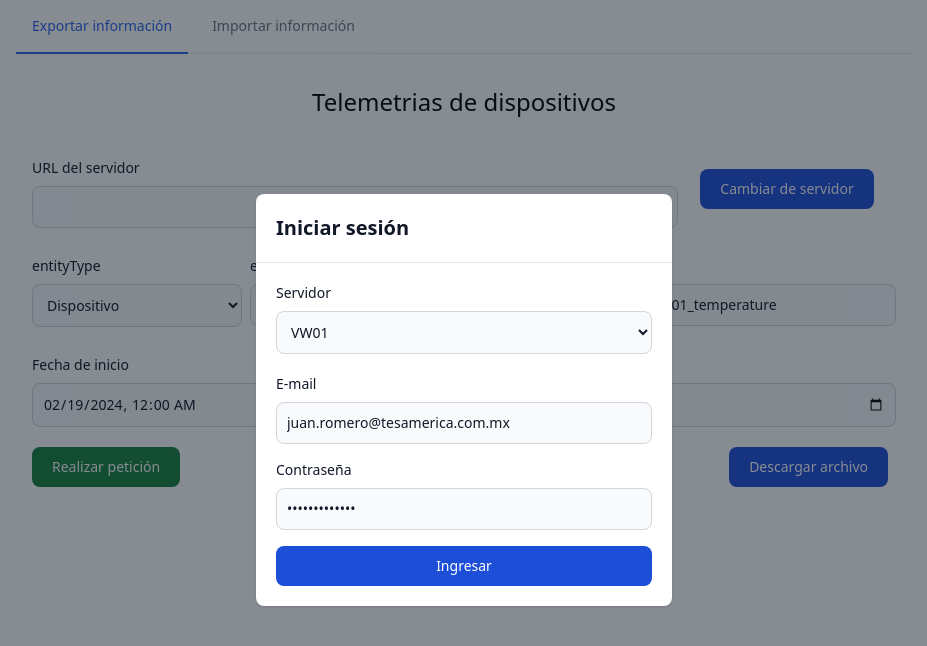
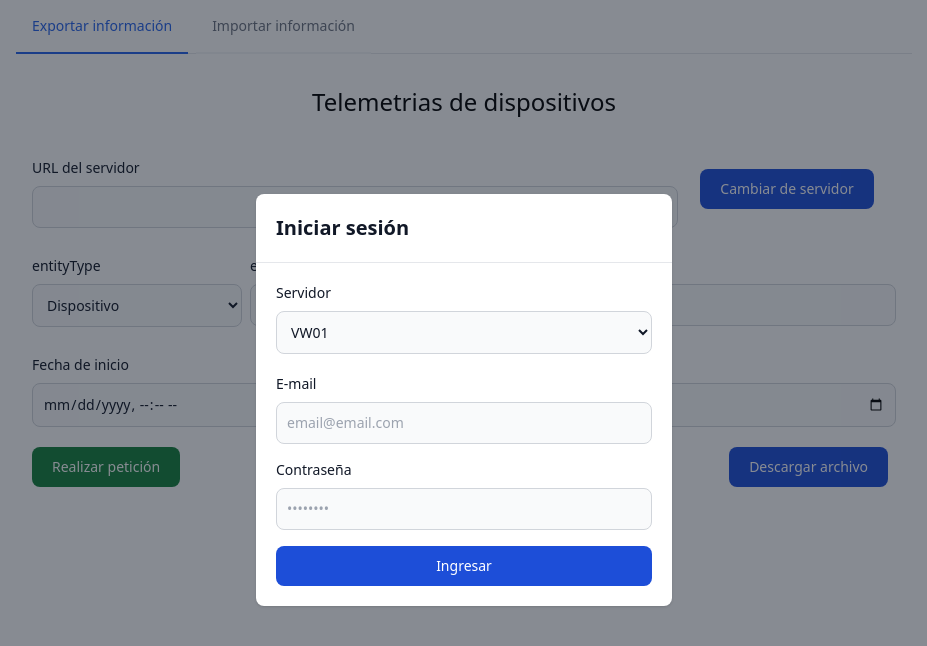
Before and after one commit to Jcarlos-rl/telemetryThingsboardAPI, a plain HTML site: page index.html in a window 1280 px wide. Shown: the whole page, without its empty margins (176-1103 px from the left). Drawn offline with nearby package versions, Linux system fonts and the light colour scheme.

Commit message:
Delete credentials

```diff
--- a/index.html
+++ b/index.html
@@ -39,11 +39,11 @@
                         </div>
                         <div class="mb-5 col-span-3">
                             <label for="entityId" class="block mb-2 text-sm font-medium text-gray-900">entityID</label>
-                            <input type="text" id="entityId" class="bg-gray-50 border border-gray-300 text-gray-900 text-sm rounded-lg focus:ring-blue-500 focus:border-blue-500 block w-full p-2.5" value="d7b38160-653d-11ee-bf9d-d3722ee04691"/>
+                            <input type="text" id="entityId" class="bg-gray-50 border border-gray-300 text-gray-900 text-sm rounded-lg focus:ring-blue-500 focus:border-blue-500 block w-full p-2.5"/>
                         </div>
                         <div class="mb-5 col-span-6" id="content_keys">
                             <label for="keys" class="block mb-2 text-sm font-medium text-gray-900">Claves de la telemetría</label>
-                            <input type="text" id="keys" class="bg-gray-50 border border-gray-300 text-gray-900 text-sm rounded-lg focus:ring-blue-500 focus:border-blue-500 block w-full p-2.5" value="S1_TH_001_humidity,S1_TH_001_temperature"/>
+                            <input type="text" id="keys" class="bg-gray-50 border border-gray-300 text-gray-900 text-sm rounded-lg focus:ring-blue-500 focus:border-blue-500 block w-full p-2.5"/>
                         </div>
                         <div class="mb-5 col-span-6 hidden" id="content_archivo">
                             <label for="keys" class="block mb-2 text-sm font-medium text-gray-900">Archivo .json de mediciones</label>
@@ -51,11 +51,11 @@
                         </div>
                         <div class="mb-5 col-span-6" id="content_startDay">
                             <label for="startDay" class="block mb-2 text-sm font-medium text-gray-900">Fecha de inicio</label>
-                            <input type="datetime-local" id="startDay" class="bg-gray-50 border border-gray-300 text-gray-900 text-sm rounded-lg focus:ring-blue-500 focus:border-blue-500 block w-full p-2.5" value="2024-02-19T00:00"/>
+                            <input type="datetime-local" id="startDay" class="bg-gray-50 border border-gray-300 text-gray-900 text-sm rounded-lg focus:ring-blue-500 focus:border-blue-500 block w-full p-2.5"/>
                         </div>
                         <div class="mb-5 col-span-6" id="content_endDay">
                             <label for="endDay" class="block mb-2 text-sm font-medium text-gray-900">Fecha de fin</label>
-                            <input type="datetime-local" id="endDay" class="bg-gray-50 border border-gray-300 text-gray-900 text-sm rounded-lg focus:ring-blue-500 focus:border-blue-500 block w-full p-2.5" value="2024-02-29T23:59"/>
+                            <input type="datetime-local" id="endDay" class="bg-gray-50 border border-gray-300 text-gray-900 text-sm rounded-lg focus:ring-blue-500 focus:border-blue-500 block w-full p-2.5"/>
                         </div>
                         <div class="mb-5 col-span-12 flex items-center p-4 mb-4 text-sm text-red-800 rounded-lg bg-red-50 hidden" role="alert" id="alert_get_telemetria">
                             <svg class="flex-shrink-0 inline w-4 h-4 me-3" aria-hidden="true" xmlns="http://www.w3.org/2000/svg" fill="currentColor" viewBox="0 0 20 20">
@@ -108,16 +108,16 @@
                                 <option value="TB03">TB03</option>
                                 <option value="TB04">TB04</option>
                                 <option value="TB06">TB06</option>
-                                <option value="local">local</option>
+                                <!-- <option value="local">local</option> -->
                             </select>
                         </div>
                         <div>
                             <label for="email" class="block mb-2 text-sm font-medium text-gray-900">E-mail</label>
-                            <input type="email" name="email" class="bg-gray-50 border border-gray-300 text-gray-900 text-sm rounded-lg focus:ring-blue-500 focus:border-blue-500 block w-full p-2.5" placeholder="email@email.com" required value="juan.romero@tesamerica.com.mx"/>
+                            <input type="email" name="email" class="bg-gray-50 border border-gray-300 text-gray-900 text-sm rounded-lg focus:ring-blue-500 focus:border-blue-500 block w-full p-2.5" placeholder="email@email.com" required/>
                         </div>
                         <div>
                             <label for="password" class="block mb-2 text-sm font-medium text-gray-900">Contraseña</label>
-                            <input type="password" name="password" placeholder="••••••••" class="bg-gray-50 border border-gray-300 text-gray-900 text-sm rounded-lg focus:ring-blue-500 focus:border-blue-500 block w-full p-2.5" required value="Carlos-181213"/>
+                            <input type="password" name="password" placeholder="••••••••" class="bg-gray-50 border border-gray-300 text-gray-900 text-sm rounded-lg focus:ring-blue-500 focus:border-blue-500 block w-full p-2.5" required/>
                         </div>
                         <div class="flex items-center p-4 mb-4 text-sm text-red-800 rounded-lg bg-red-50 hidden" role="alert" id="alert_login">
                             <svg class="flex-shrink-0 inline w-4 h-4 me-3" aria-hidden="true" xmlns="http://www.w3.org/2000/svg" fill="currentColor" viewBox="0 0 20 20">
```
